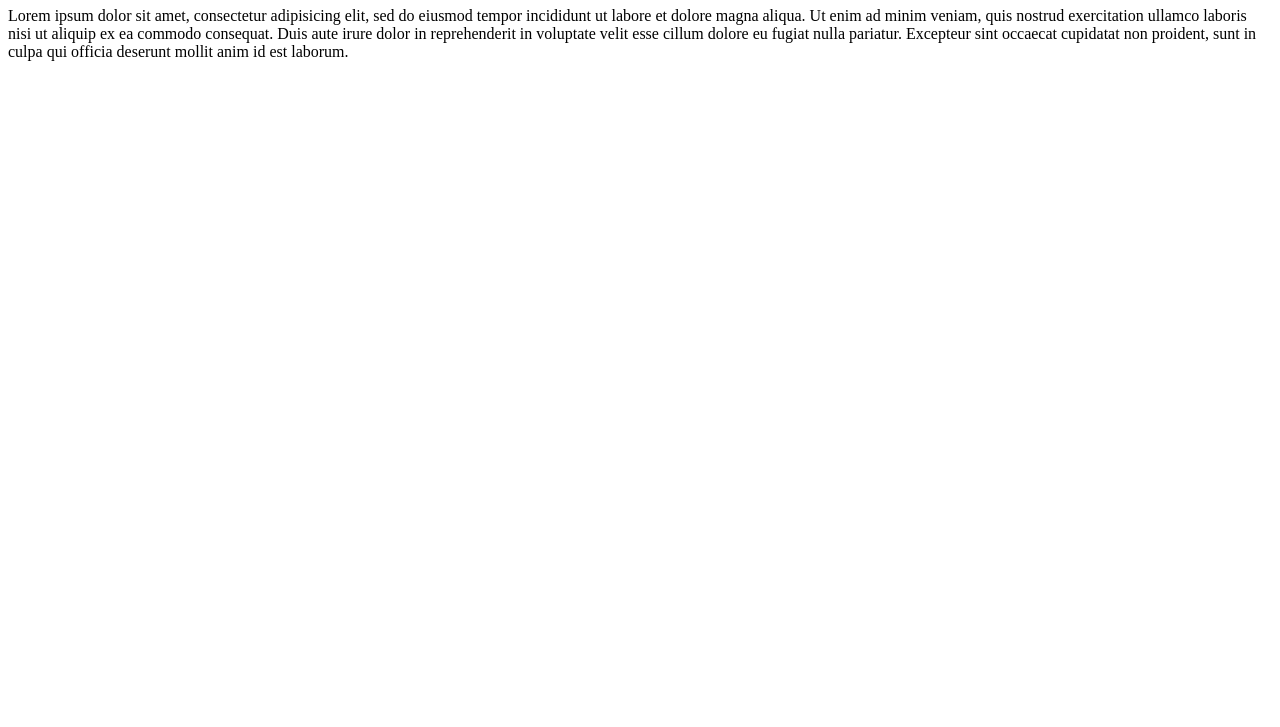
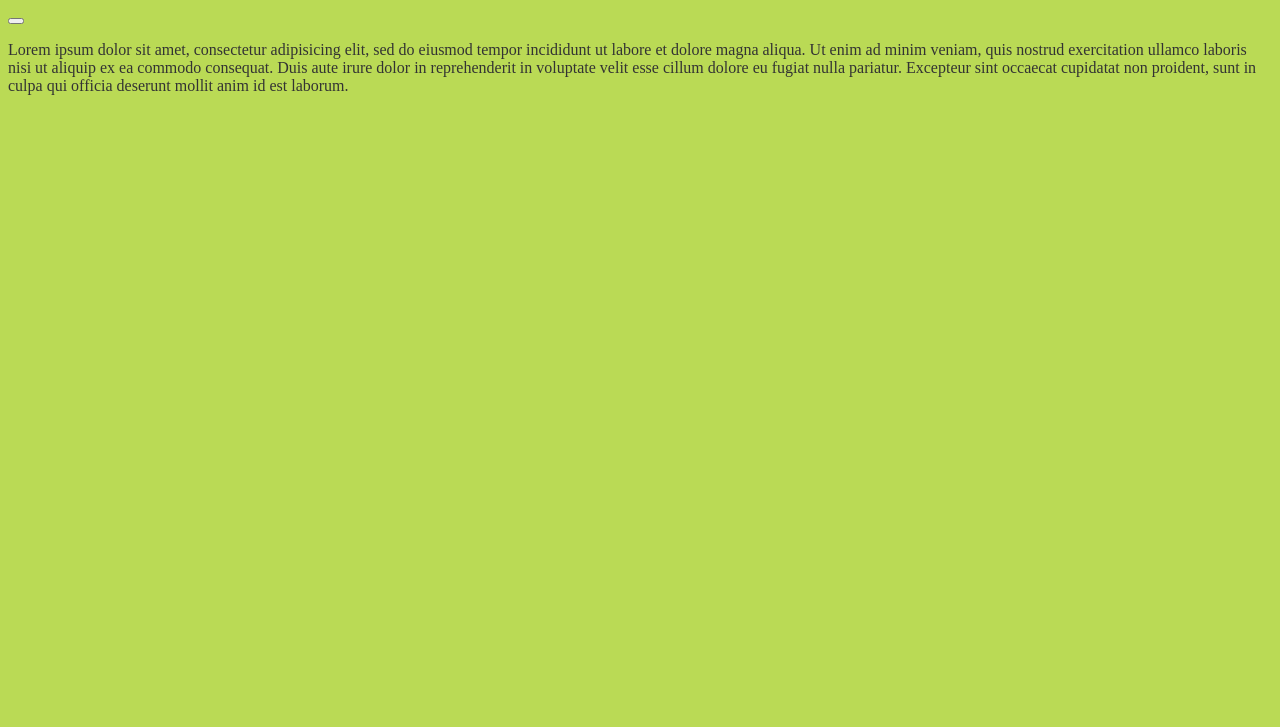
Before and after one commit to VelikaPetrova/VelikaPetrova.github.io, a plain HTML site: page index.html in a window 1280 px wide. Shown: the part 73-800 px from the top of the page. Drawn offline with Linux system fonts and the light colour scheme.

Commit message:
addstyles

```diff
--- /dev/null
+++ b/app.css
@@ -0,0 +1,4 @@
+body {
+  background-color: #BADA55;
+  color: #333333;
+  }
--- a/index.html
+++ b/index.html
@@ -4,9 +4,11 @@
   <head>
     <meta charset="utf-8">
     <title>WebDev 101</title>
+    <link rel="stylesheet"href="app.css">
   </head>
   <body>
     <h1>Hello World!</h1>
+    <button type="button" name="button"></button>
     <p>
       Lorem ipsum dolor sit amet, consectetur adipisicing elit, sed do eiusmod tempor incididunt ut labore et dolore magna aliqua. Ut enim ad minim veniam, quis nostrud exercitation ullamco laboris nisi ut aliquip ex ea commodo consequat. Duis aute irure dolor in reprehenderit in voluptate velit esse cillum dolore eu fugiat nulla pariatur. Excepteur sint occaecat cupidatat non proident, sunt in culpa qui officia deserunt mollit anim id est laborum.
     </p>
```
